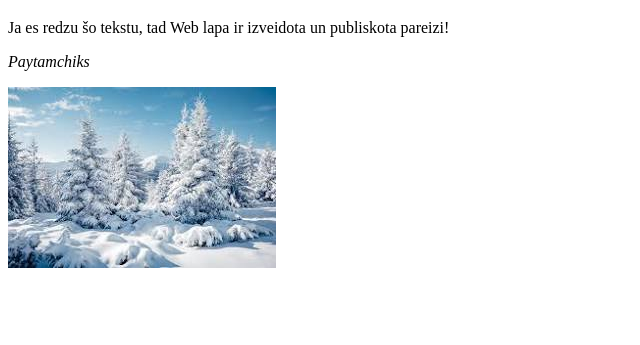
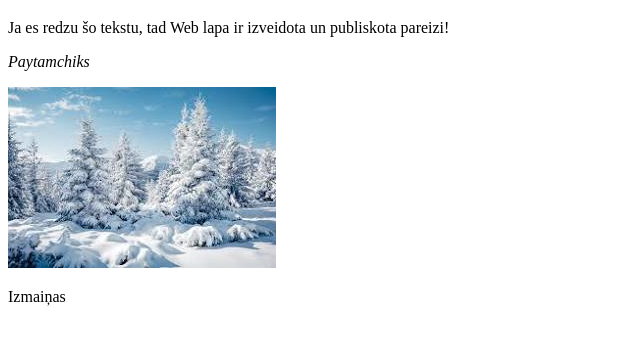
Before and after one commit to paytamo/TEST, a plain HTML site: page index.html in a window 1280 px wide. Shown: the part 61-406 px from the top of the page, without its empty margins (0-640 px from the left). Drawn offline with Linux system fonts and the light colour scheme.

Commit message:
Update index.html

```diff
--- a/index.html
+++ b/index.html
@@ -14,6 +14,6 @@
 
     </p>
     <img src="images/winter.jpg">
-
+    <p>Izmaiņas</p>
 </body>
 </html>
```
